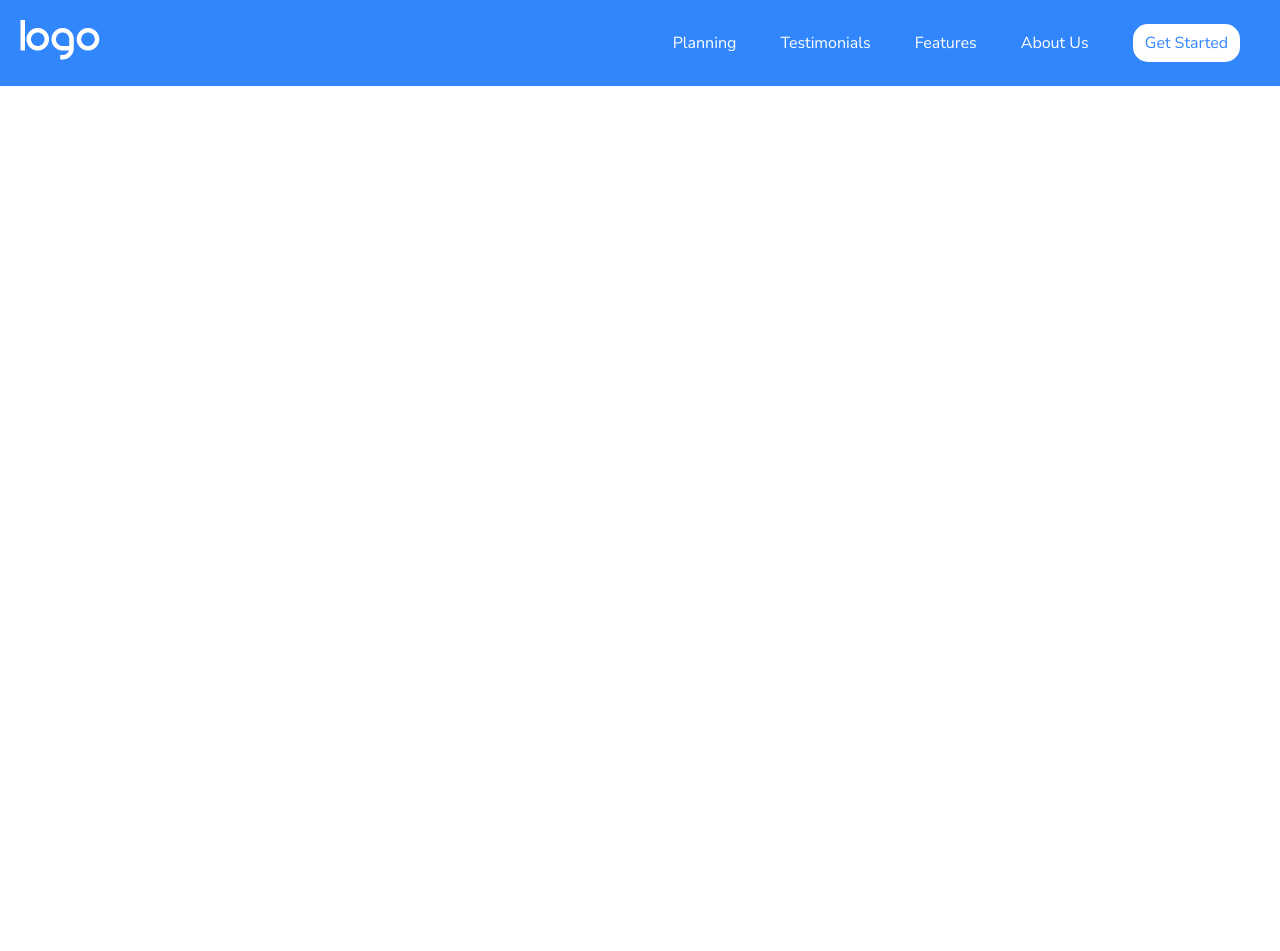
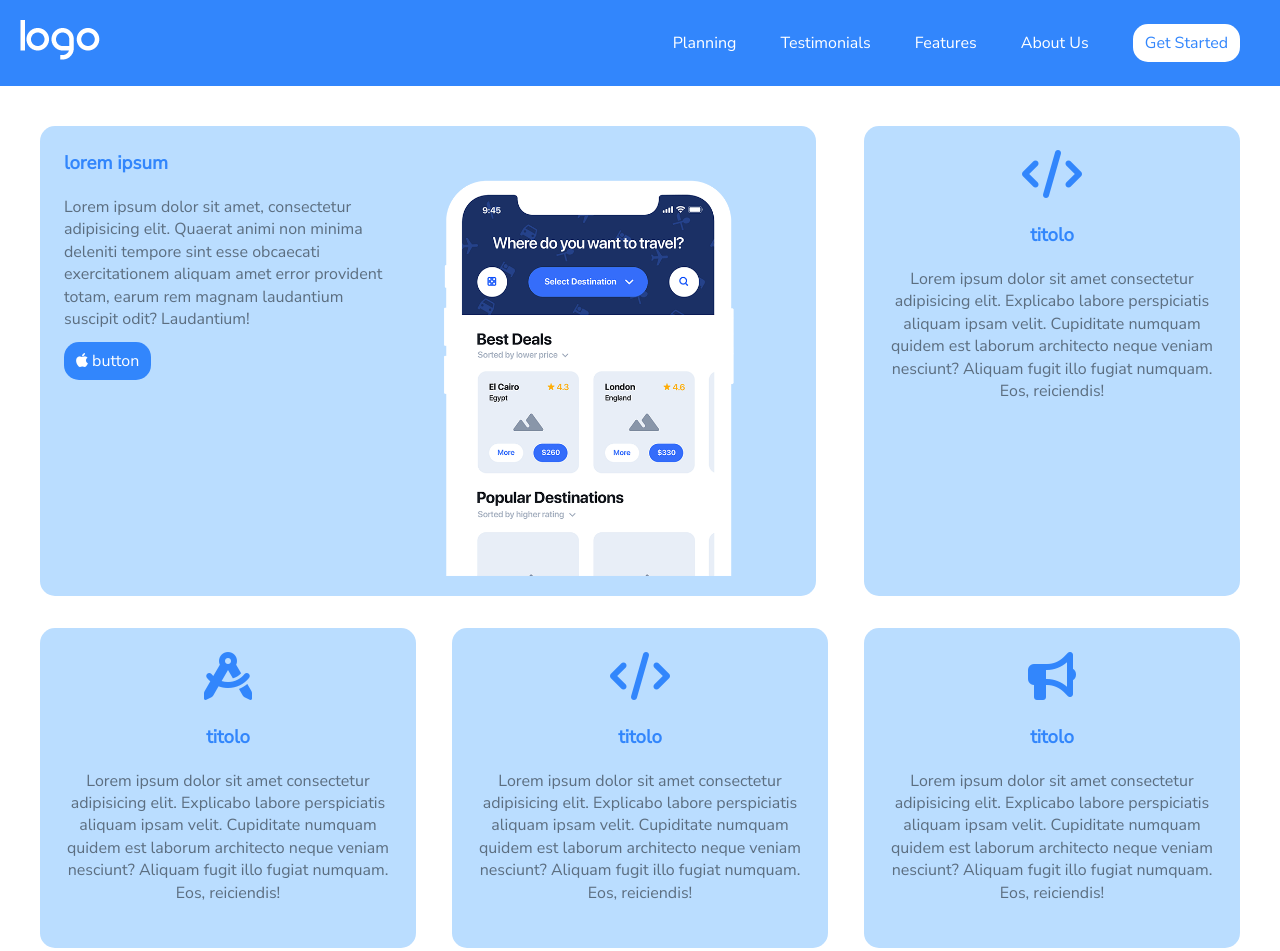
Before and after one commit to KevinMite/htmlcss-responsive-layout, a plain HTML site: page index.html in a window 1280 px wide. Before the commit the page ends 800 px from the top, so only its background shows below. Drawn offline with Linux system fonts and the light colour scheme.

Commit message:
nuovo aggiornamento

```diff
--- a/assets/css/style.css
+++ b/assets/css/style.css
@@ -55,7 +55,100 @@ header nav ul{
     color: #3286FC;
 }
 
+/* intro */
+
+#intro{
+    padding: 2.5rem;
+}
+
+.container{
+    max-width: 1200px;
+    margin: 0 auto;
+}
+
+.flex{
+    display: flex;
+}
+
+.wrap{
+    flex-wrap: wrap;
+}
+
+.card{
+    flex-basis: 100%;
+    background-color: #BADDFF;
+    padding: 1.5rem;
+    border-radius: 15px;
+    text-align: center;
+    margin-bottom: 2rem;
+}
+
+#intro .card:first-child{
+    text-align: left;
+    padding-bottom: 0;
+}
+
+#intro .card:first-child i{
+    font-size: 1rem;
+    color: white;
+}
+
+.card h3{
+    color: #3286FC;
+}
+
+.card p{
+    color: #5C6E80;
+    line-height: 140%;
+    margin: 1.25rem 0;
+
+}
+
+.card img{
+    margin: 1.25rem;
+}
+
+.btn-blu{
+    background-color: #3286FC;
+    color: white;
+    margin: 1.25rem 0;
+
+}
+
+#intro img{
+    width: 80%;
+    display: block;
+}
+
+.card i{
+    font-size: 3rem;
+    color: #3286FC;
+    margin-bottom: 1.5rem;
+}
+
 @media only screen and (min-width: 768px){
+
+    #intro img{
+        width: 50%;
+        display: block;
+    }
+
+    #intro>div{
+        justify-content: space-between;
+    }
+
+    .card{
+        flex-basis: calc(100% / 3 - 2%);
+        /* background-color: #BADDFF;
+        padding: 1.5rem;
+        border-radius: 15px;
+        text-align: center;
+        margin-bottom: 2rem; */
+    }
+
+    #intro .card:first-child{
+        flex-basis: calc(66.66% - 2%);
+    }
 
 }
 
@@ -69,4 +162,8 @@ header nav ul{
         display: block;
     }
 
+    #intro .card:first-child{
+        display: flex;
+    }
+
 }
--- a/index.html
+++ b/index.html
@@ -40,6 +40,59 @@
         </nav>
     </header>
 
+    <main>
+        <section id="intro">
+            <div class="container flex wrap">
+                <div class="card">
+                    <div>
+                        <h3>lorem ipsum</h3>
+                        <p>Lorem ipsum dolor sit amet, consectetur adipisicing elit. Quaerat animi non minima deleniti tempore sint esse obcaecati exercitationem aliquam amet error provident totam, earum rem magnam laudantium suscipit odit? Laudantium!</p>
+                        <a class="btn btn-blu" href="#">
+
+                            <i class="fa-brands fa-apple"></i>
+                            button
+                        </a>
+                    </div>
+
+                    <img src="./assets/img/phone.png" alt="">
+                </div>
+                <div class="card">
+
+                    <i class="fa-solid fa-code"></i>
+                    <h3>titolo</h3>
+                    <p>
+                        Lorem ipsum dolor sit amet consectetur adipisicing elit. Explicabo labore perspiciatis aliquam ipsam velit. Cupiditate numquam quidem est laborum architecto neque veniam nesciunt? Aliquam fugit illo fugiat numquam. Eos, reiciendis!
+                    </p>
+                </div>
+                <div class="card">
+
+                    <i class="fa-solid fa-compass-drafting"></i>
+                    <h3>titolo</h3>
+                    <p>
+                        Lorem ipsum dolor sit amet consectetur adipisicing elit. Explicabo labore perspiciatis aliquam ipsam velit. Cupiditate numquam quidem est laborum architecto neque veniam nesciunt? Aliquam fugit illo fugiat numquam. Eos, reiciendis!
+                    </p>
+                </div>
+                <div class="card">
+
+                    <i class="fa-solid fa-code"></i>
+                    <h3>titolo</h3>
+                    <p>
+                        Lorem ipsum dolor sit amet consectetur adipisicing elit. Explicabo labore perspiciatis aliquam ipsam velit. Cupiditate numquam quidem est laborum architecto neque veniam nesciunt? Aliquam fugit illo fugiat numquam. Eos, reiciendis!
+                    </p>
+                </div>
+                <div class="card">
+
+                    <i class="fa-solid fa-bullhorn"></i>
+                    <h3>titolo</h3>
+                    <p>
+                        Lorem ipsum dolor sit amet consectetur adipisicing elit. Explicabo labore perspiciatis aliquam ipsam velit. Cupiditate numquam quidem est laborum architecto neque veniam nesciunt? Aliquam fugit illo fugiat numquam. Eos, reiciendis!
+                    </p>
+                </div>
+
+            </div>
+
+        </section>
+    </main>
 
 </body>
 </html>
```
